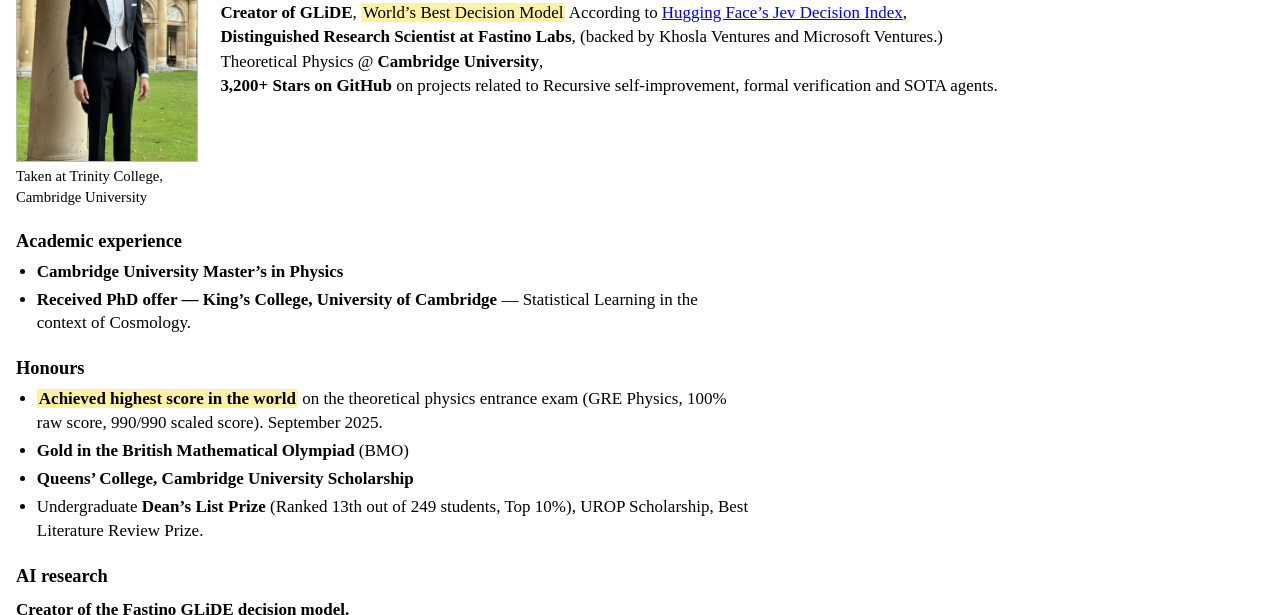
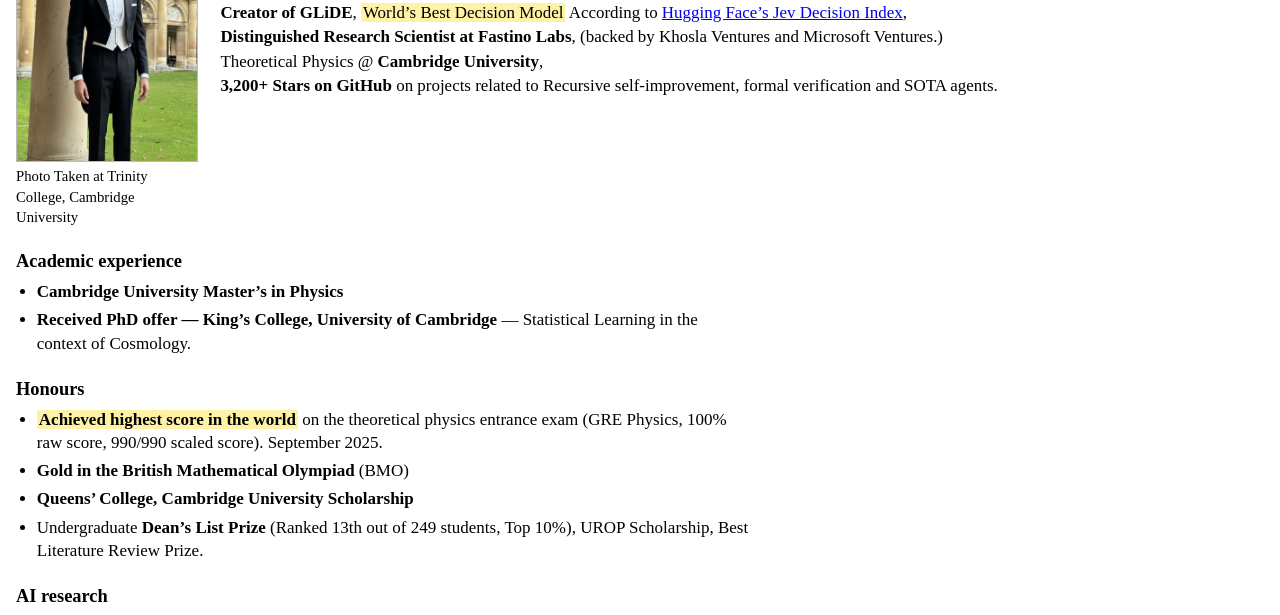
Before and after one commit to sahibzada-allahyar/sahibzada-allahyar.github.io, a plain HTML site: page index.html in a window 1280 px wide. Shown: the part 114-729 px from the top of the page. Drawn offline with Linux system fonts and the light colour scheme.

Commit message:
Update photo caption

```diff
--- a/index.html
+++ b/index.html
@@ -43,7 +43,7 @@
   <header class="banner">
     <figure class="portrait">
       <img src="images/profile.jpg" width="798" height="1024" alt="Sahibzada Allahyar">
-      <figcaption>Taken at Trinity College, Cambridge University</figcaption>
+      <figcaption>Photo Taken at Trinity College, Cambridge University</figcaption>
     </figure>
     <div class="who">
       <div class="who-top">
```
